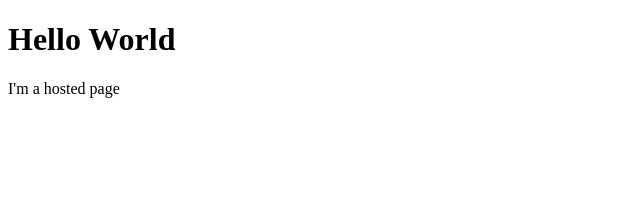
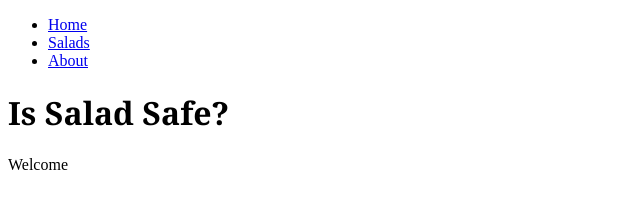
Before and after one commit to mollyemcg/mollyemcg.github.io, a plain HTML site: page index.html in a window 1280 px wide. Shown: the whole page, without its empty margins (0-640 px from the left). Drawn offline with Linux system fonts and the light colour scheme.

Commit message:
nav round 2

```diff
--- a/index.html
+++ b/index.html
@@ -4,9 +4,15 @@
     <meta charset="UTF-8" />
     <meta name="viewport" content="width=device-width, initial-scale=1.0" />
     <title>isSaladsafe</title>
+    <link rel="stylesheet" type="text/css" href="../styles/home-styles.css" />
   </head>
   <body>
-    <h1>Hello World</h1>
-    <p>I'm a hosted page</p>
+    <ul class="nav">
+      <li><a href="/">Home</a></li>
+      <li><a href="/salad">Salads</a></li>
+      <li><a href="/about">About</a></li>
+    </ul>
+    <h1>Is Salad Safe?</h1>
+    <p>Welcome</p>
   </body>
 </html>
--- a/styles/home-styles.css
+++ b/styles/home-styles.css
@@ -0,0 +1,10 @@
+h1 {
+  font-family: Georgia;
+}
+p
+  font-family: sans-serif;
+}
+.nav {
+  font-family: sans-serif;
+  color: DarkGreen;
+}
```
